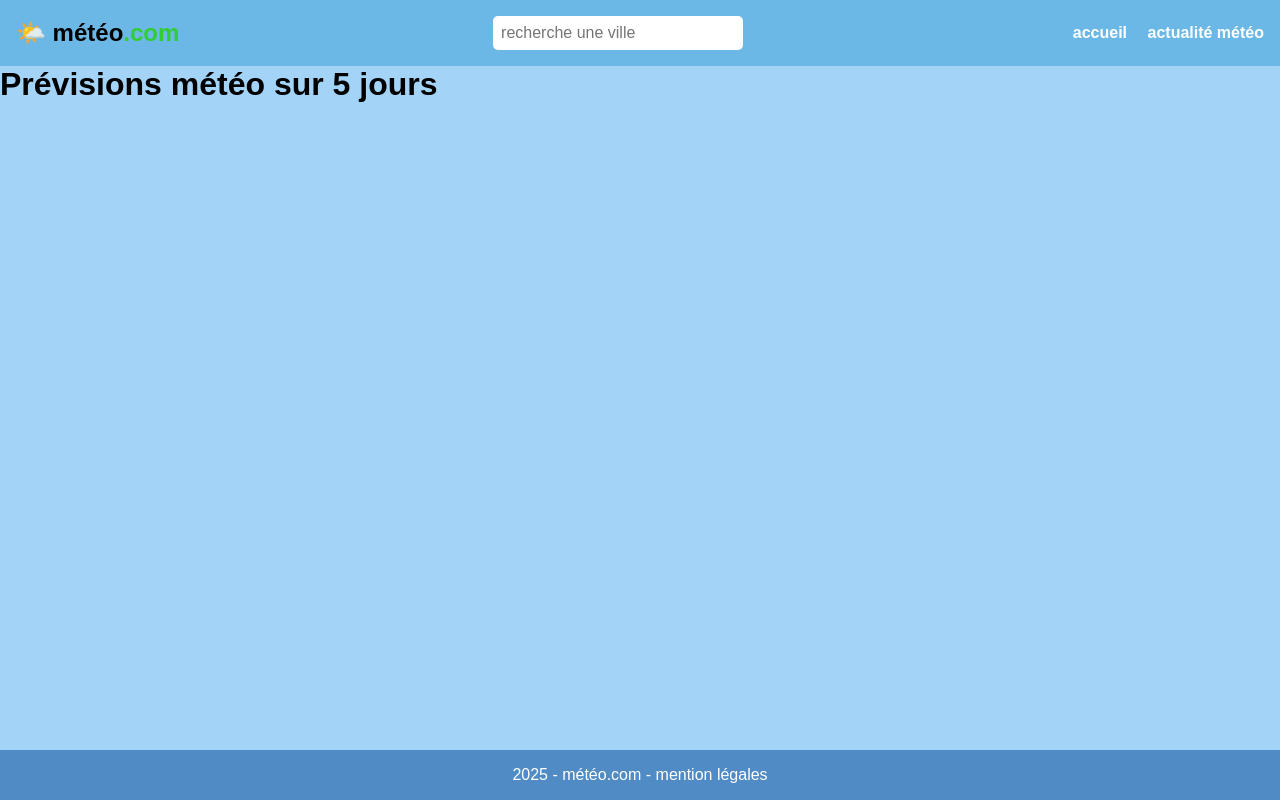
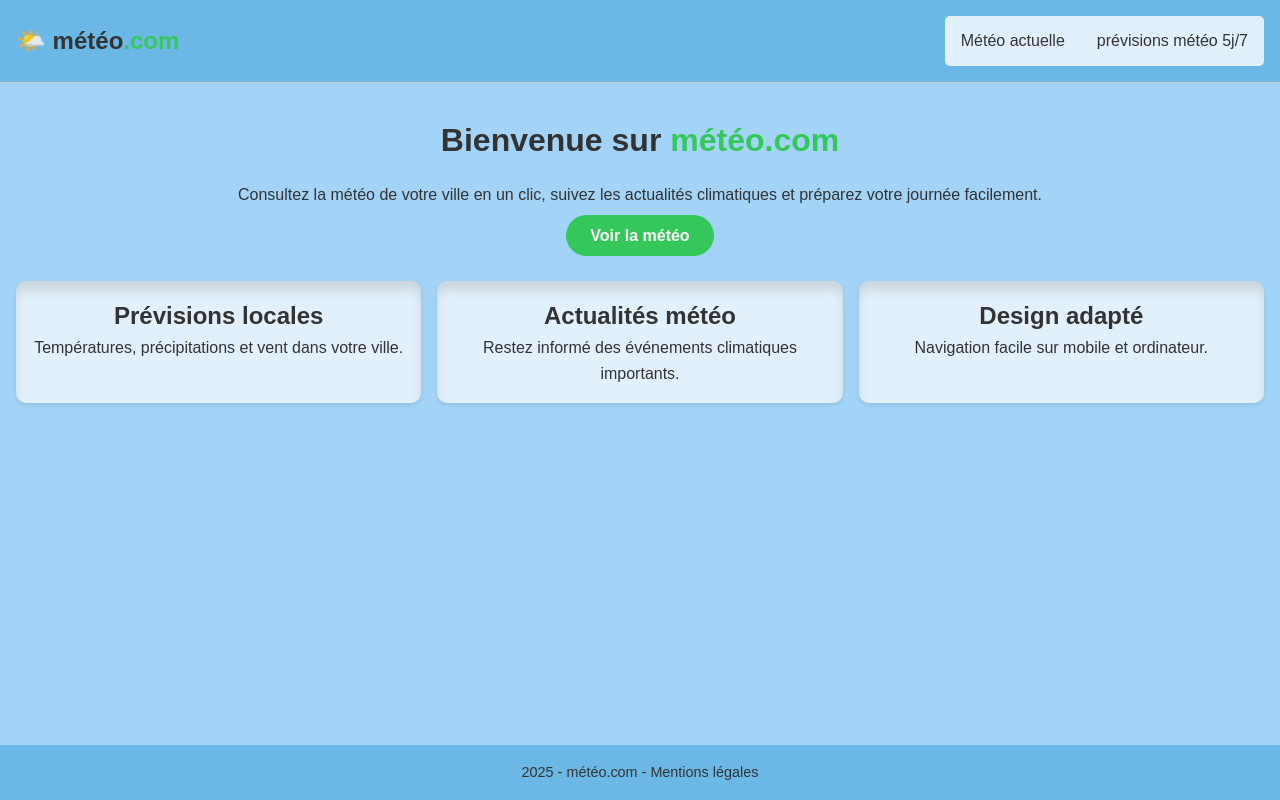
Before and after one commit to alexis3001/exo-m-t-o, a plain HTML site: page index2.html in a window 1280 px wide. Drawn offline with Linux system fonts and the light colour scheme; no server answers.

Commit message:
ajout de la page d'accueil et prévisions 5j/7

```diff
--- a/index2.html
+++ b/index2.html
@@ -3,32 +3,52 @@
 <head>
   <meta charset="UTF-8" />
   <meta name="viewport" content="width=device-width, initial-scale=1.0" />
-  <title>Météo</title>
-  <link rel="stylesheet" href="style.css" />
+  <title>Accueil - Météo.com</title>
+  <link rel="stylesheet" href="style2.css" />
 </head>
-<header>
+<body>
+  <header>
     <div class="logo">🌤️ <span>météo</span><span class="green">.com</span></div>
-    <input type="text" id="ville" placeholder="recherche une ville">
     <nav>
-      <a href="./index.html">accueil</a>
-      <a href="#">actualité météo</a>
+      <button class="menu-toggle" id="menu-toggle">&#9776;</button>
+      <ul id="menu">
+        <li><a href="index.html">Météo actuelle</a></li>
+        <li><a href="index3.html">prévisions météo 5j/7</a></li>
+      </ul>
     </nav>
   </header>
 
-<body>
+  <main>
+    <section class="intro">
+      <h1>Bienvenue sur <span class="green">météo.com</span></h1>
+      <p>Consultez la météo de votre ville en un clic, suivez les actualités climatiques et préparez votre journée facilement.</p>
+      <a href="index.html" class="btn">Voir la météo</a>
+    </section>
 
-    <div id="forecast-container"></div>
+    <section class="features">
+      <div class="card">
+        <h2>Prévisions locales</h2>
+        <p>Températures, précipitations et vent dans votre ville.</p>
+      </div>
+      <div class="card">
+        <h2>Actualités météo</h2>
+        <p>Restez informé des événements climatiques importants.</p>
+      </div>
+      <div class="card">
+        <h2>Design adapté</h2>
+        <p>Navigation facile sur mobile et ordinateur.</p>
+      </div>
+    </section>
+  </main>
 
-    <script src="forecast.js"></script>
+  <footer>
+    <p>2025 - météo.com - Mentions légales</p>
+  </footer>
 
-
-
-
-<h1>Prévisions météo sur 5 jours</h1>
-  <main class="main-container">
-
-  </main></body>
-<script src="./exo.js"></script>
-  <footer>
-    <p>2025 - météo.com - mention légales</p>
-  </footer>
+  <script>
+    document.getElementById("menu-toggle").addEventListener("click", function() {
+      document.getElementById("menu").classList.toggle("open");
+    });
+  </script>
+</body>
+</html>
--- a/style.css
+++ b/style.css
@@ -121,7 +121,17 @@ footer {
   padding: 1rem;
 }
 
+
+
 @media (max-width: 768px) {
+
+* {
+  margin: 0;
+  padding: 0;
+  box-sizing: border-box;
+}
+
+
   header {
     flex-direction: column;
   }
--- /dev/null
+++ b/style2.css
@@ -0,0 +1,167 @@
+/* style-accueil.css */
+
+* {
+  margin: 0;
+  padding: 0;
+}
+:root {
+  --primary-color: #34c759;
+  --text-color: #333;
+  --background: #a3d4f7;
+  --header-bg: #6bb8e6;
+  --footer-bg: #6bb8e6;
+}
+
+/* Global styles */
+body {
+  margin: 0;
+  font-family: Arial, sans-serif;
+  background-color: var(--background);
+  color: var(--text-color);
+  line-height: 1.6;
+}
+
+header {
+  background: var(--header-bg);
+  display: flex;
+  justify-content: space-between;
+  align-items: center;
+  padding: 1rem;
+  border-bottom: 1px solid #ccc;
+}
+
+.logo {
+  font-size: 1.5rem;
+  font-weight: bold;
+}
+
+.green {
+  color: var(--primary-color);
+}
+
+nav ul {
+  list-style: none;
+  display: none;
+  padding: 0;
+  margin: 0;
+  flex-direction: column;
+  background-color: #e2f0fb;
+  position: absolute;
+  top: 60px;
+  right: 1rem;
+  border: 1px solid #ccc;
+  border-radius: 5px;
+  box-shadow: 0 2px 5px rgba(0,0,0,0.1);
+}
+
+nav ul.open {
+  display: flex;
+}
+
+nav ul li a {
+  text-decoration: none;
+  color: var(--text-color);
+  padding: 0.75rem 1rem;
+  display: block;
+}
+
+.menu-toggle {
+  background: none;
+  border: none;
+  font-size: 1.5rem;
+  cursor: pointer;
+}
+
+main {
+  padding: 2rem 1rem;
+  text-align: center;
+}
+
+.intro h1 {
+  font-size: 2rem;
+}
+
+.intro p {
+  font-size: 1rem;
+  margin: 1rem 0;
+}
+
+.btn {
+  background: var(--primary-color);
+  color: white;
+  padding: 0.75rem 1.5rem;
+  text-decoration: none;
+  border-radius: 30px;
+  font-weight: bold;
+}
+
+.features {
+  display: flex;
+  flex-direction: column;
+  gap: 1rem;
+  margin-top: 2rem;
+}
+
+.card {
+  background-color: #e2f0fb;
+  padding: 1rem;
+  border-radius: 10px;
+  box-shadow: 0 2px 5px rgba(0,0,0,0.1),
+  inset 0 10px 10px 0px rgba(0,0,0,0.1);
+}
+
+/* S'assurer que le body prend toute la hauteur */
+html, body {
+  height: 100%;
+  margin: 0;
+}
+
+/* Faire du body un conteneur flex en colonne */
+body {
+  display: flex;
+  flex-direction: column;
+}
+
+/* Empêche le footer de remonter si le contenu est court */
+main {
+  flex: 1;
+}
+
+
+footer {
+  background: var(--footer-bg);
+  text-align: center;
+  padding: 1rem;
+  font-size: 0.9rem;
+  margin-top: 2rem;
+}
+
+/* Desktop version */
+@media (min-width: 768px) {
+
+    * {
+  margin: 0;
+  padding: 0;
+}
+
+  nav ul {
+    display: flex;
+    flex-direction: row;
+    position: static;
+    border: none;
+    box-shadow: none;
+  }
+
+  .menu-toggle {
+    display: none;
+  }
+
+  .features {
+    flex-direction: row;
+    justify-content: space-around;
+  }
+
+  .card {
+    width: 30%;
+  }
+}
--- /dev/null
+++ b/style3.css
@@ -0,0 +1,124 @@
+/* style-previsions.css */
+* {
+  margin: 0;
+  padding: 0;
+  box-sizing: border-box;
+}
+
+
+/* S'assurer que le body prend toute la hauteur */
+html, body {
+  height: 100%;
+  margin: 0;
+}
+
+/* Faire du body un conteneur flex en colonne */
+body {
+  display: flex;
+  flex-direction: column;
+}
+
+/* Empêche le footer de remonter si le contenu est court */
+main {
+  flex: 1;
+}
+
+
+body {
+  font-family: Arial, sans-serif;
+  margin: 0;
+  padding: 0;
+  background: linear-gradient(to bottom, #a3d4f7, #a3d4f7);
+  color: #333;
+}
+
+header {
+  background-color: #6bb8e6;
+  color: white;
+  padding: 1rem;
+  display: flex;
+  justify-content: space-between;
+  align-items: center;
+}
+
+.logo {
+  font-size: 1.5rem;
+  font-weight: bold;
+}
+
+nav ul {
+  list-style: none;
+  display: flex;
+  gap: 1rem;
+}
+
+nav a {
+  color: white;
+  text-decoration: none;
+}
+
+main {
+  padding: 1rem;
+  max-width: 1200px;
+  margin: auto;
+}
+
+h1 {
+  text-align: center;
+  margin-bottom: 1rem;
+}
+
+#ville {
+  display: block;
+  margin: 1rem auto;
+  padding: 0.5rem;
+  font-size: 1rem;
+  width: 90%;
+  max-width: 400px;
+  border: 1px solid #ccc;
+  border-radius: 5px;
+}
+
+#previsions-container {
+  display: grid;
+  grid-template-columns: repeat(auto-fit, minmax(180px, 1fr));
+  gap: 1rem;
+  margin-top: 2rem;
+}
+
+.day-card {
+  background-color: #ffffff;
+  border-radius: 10px;
+  box-shadow: 0 2px 5px rgba(0, 0, 0, 0.1);
+  padding: 1rem;
+  text-align: center;
+}
+
+.day-card img {
+  width: 60px;
+  height: 60px;
+}
+
+footer {
+  text-align: center;
+  padding: 1rem;
+  background-color:#6bb8e6;
+  color: #6bb8e6;
+  margin-top: 2rem;
+}
+
+/* Responsive header nav */
+@media (max-width: 600px) {
+
+    * {
+  margin: 0;
+  padding: 0;
+  box-sizing: border-box;
+}
+
+  nav ul {
+    flex-direction: column;
+    gap: 0.5rem;
+    align-items: center;
+  }
+}
```
Also changed, not shown: exo2.js (added, +58 -0 lines), index.html (+2 -2 lines), index3.html (+13 -8 lines).
